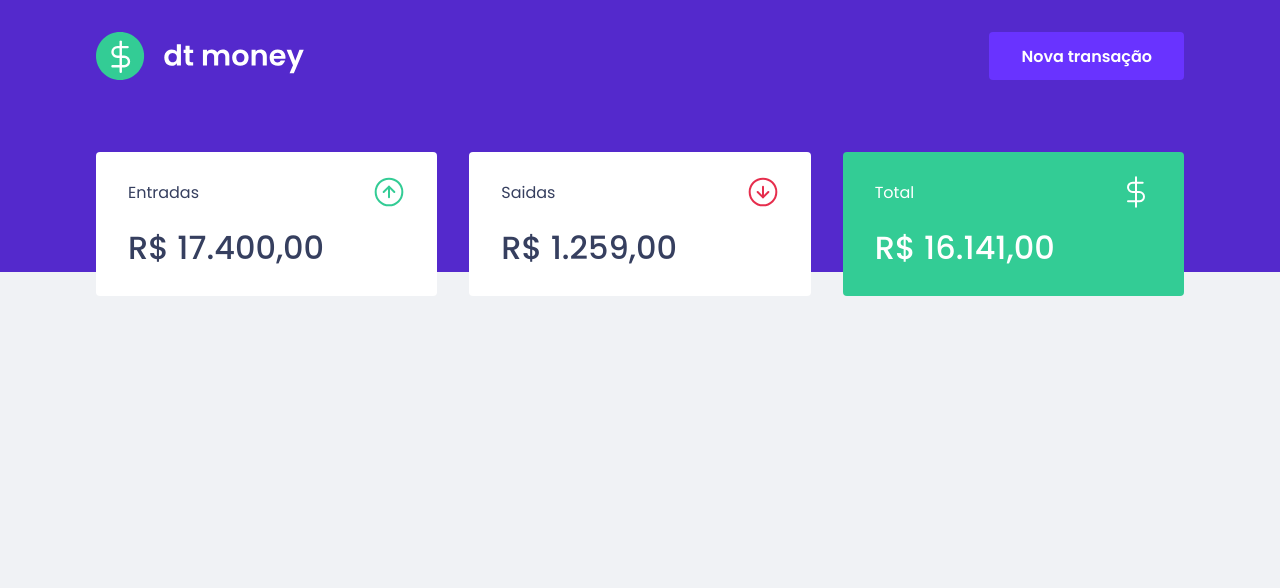
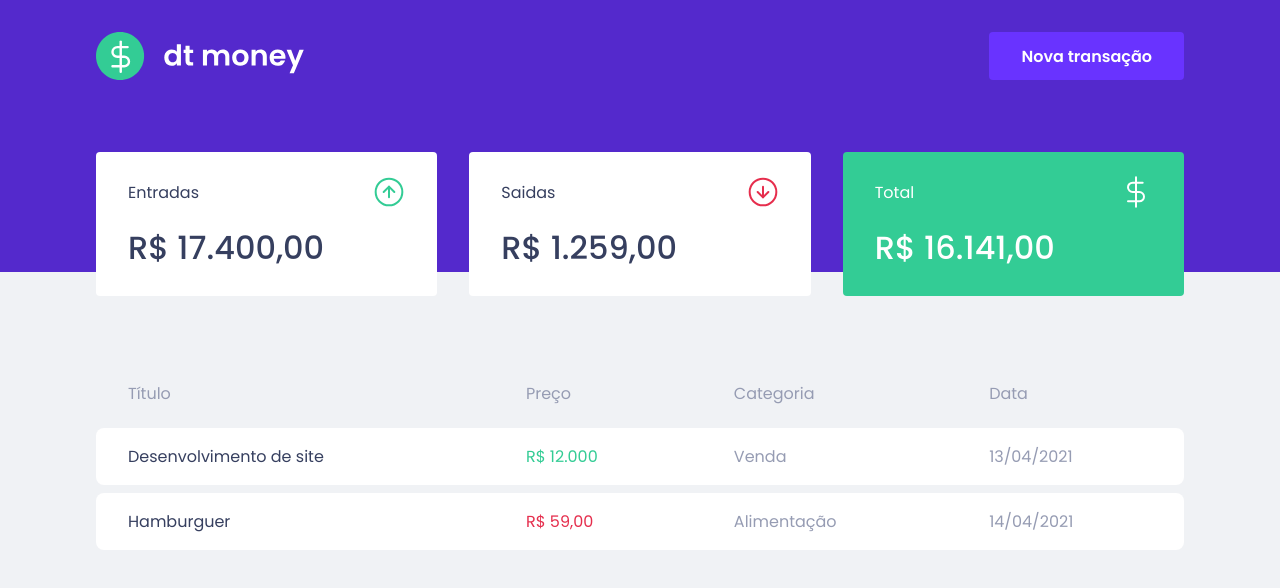
Before and after one commit to Bootcamp-ignite/dtmoney, a React (Create React App) app: page / in a window 1280 px wide. Shown: the top 588 px of the page. Built offline with nearby package versions, Linux system fonts and the light colour scheme.

Commit message:
Add TransactionTable

```diff
--- a/src/components/Dashboard/index.tsx
+++ b/src/components/Dashboard/index.tsx
@@ -1,5 +1,6 @@
 import React from 'react';
 import Summary from '../Summary';
+import TransactionTable from '../TransactionTable';
 
 import { Container } from './styles';
 
@@ -7,6 +8,7 @@ const Dashboard: React.FC = () => {
   return (
     <Container>
       <Summary />
+      <TransactionTable />
     </Container>
   )
 }
--- /dev/null
+++ b/src/components/TransactionTable/index.tsx
@@ -0,0 +1,36 @@
+import React from "react";
+
+import { Container } from "./styles";
+
+const TransactionTable: React.FC = () => {
+  return (
+    <Container>
+      <table>
+        <thead>
+          <tr>
+            <th>Título</th>
+            <th>Preço</th>
+            <th>Categoria</th>
+            <th>Data</th>
+          </tr>
+        </thead>
+        <tbody>
+            <tr>
+                <td>Desenvolvimento de site</td>
+                <td className="income">R$ 12.000</td>
+                <td>Venda</td>
+                <td>13/04/2021</td>
+            </tr>
+            <tr>
+                <td>Hamburguer</td>
+                <td className="outcome">R$ 59,00</td>
+                <td>Alimentação</td>
+                <td>14/04/2021</td>
+            </tr>
+        </tbody>
+      </table>
+    </Container>
+  );
+};
+
+export default TransactionTable;
--- /dev/null
+++ b/src/components/TransactionTable/styles.ts
@@ -0,0 +1,41 @@
+import styled from 'styled-components';
+
+export const Container = styled.div`
+  margin-top: 4rem;
+
+  table {
+      width: 100%;
+      border-spacing: 0 0.5rem;
+      color: var(--text-body);
+
+      th {
+          font-weight: 400;
+          padding: 1rem 2rem;
+          line-height: 1.25rem;
+          text-align: left;
+      }
+
+      td {
+          border: 0;
+          background: var(--shape);
+          padding: 1rem 2rem;
+
+          &:first-child {
+              border-radius: 0.5rem 0 0 0.5rem;
+              color: var(--text-title);
+          }
+
+          &:last-child {
+              border-radius: 0 0.5rem 0.5rem 0;
+          }
+
+          &.income {
+              color: var(--green);
+          }
+
+          &.outcome {
+              color: var(--red);
+          }
+      }
+  }
+`;
```
